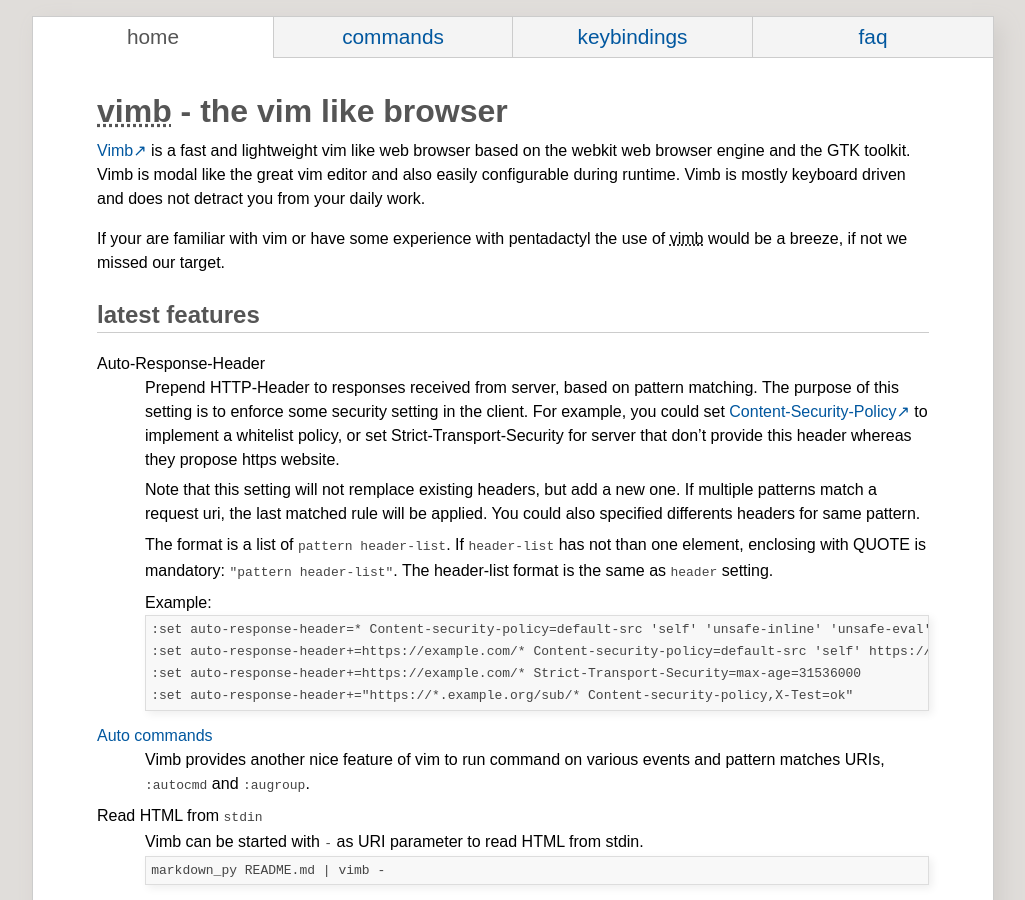
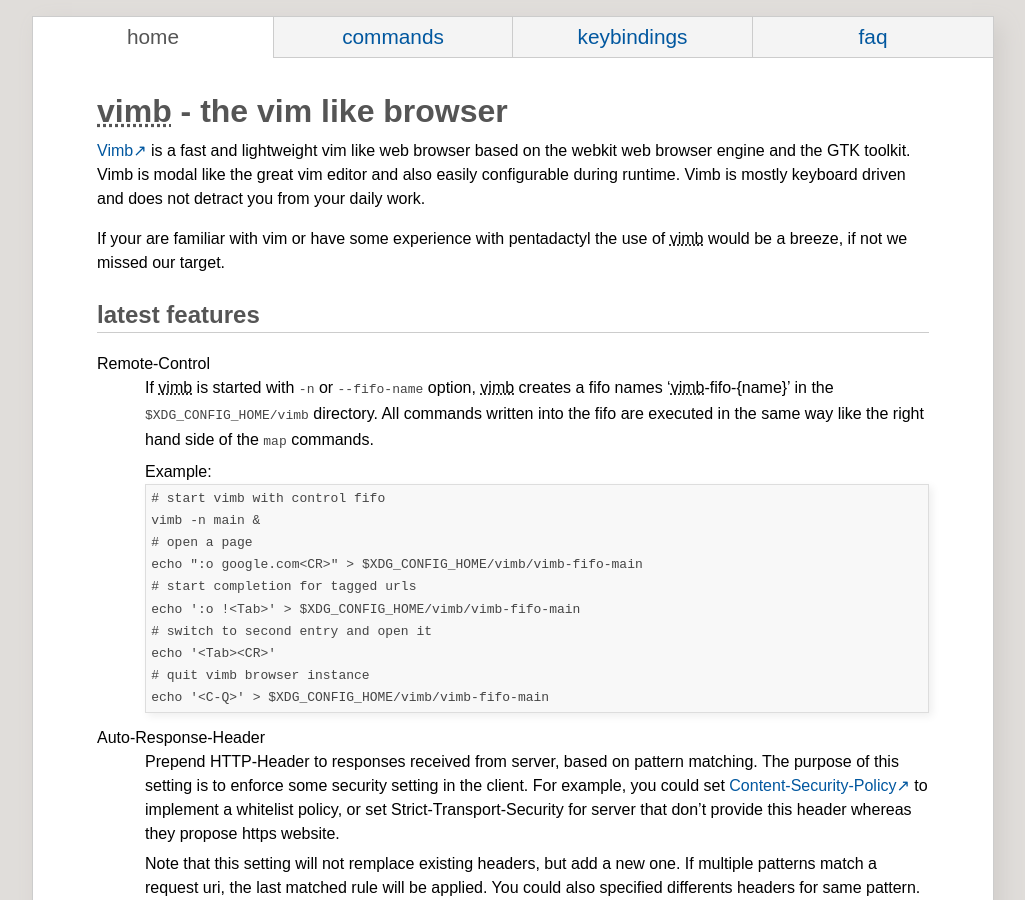
Before and after one commit to fanglingsu/vimb, a Jekyll site: the page built from index.md, in a window 1280 px wide and 900 px high. Shown: the whole window, without its empty margins (127-1152 px from the left). Built offline with Jekyll 4.4.1, drawn with Linux system fonts in a browser that asks for light colours.

Commit message:
Added new remote control feature.

````diff
--- a/index.md
+++ b/index.md
@@ -17,6 +17,26 @@
 of vimb would be a breeze, if not we missed our target.
 
 ## latest features
+
+Remote-Control
+: If vimb is started with `-n` or `--fifo-name` option, vimb creates a fifo
+  names 'vimb-fifo-{name}' in the `$XDG_CONFIG_HOME/vimb` directory. All
+  commands written into the fifo are executed in the same way like the right
+  hand side of the `map` commands.
+: Example:
+
+  ```bash
+  # start vimb with control fifo
+  vimb -n main &
+  # open a page
+  echo ":o google.com<CR>" > $XDG_CONFIG_HOME/vimb/vimb-fifo-main
+  # start completion for tagged urls
+  echo ':o !<Tab>' > $XDG_CONFIG_HOME/vimb/vimb-fifo-main
+  # switch to second entry and open it
+  echo '<Tab><CR>'
+  # quit vimb browser instance
+  echo '<C-Q>' > $XDG_CONFIG_HOME/vimb/vimb-fifo-main
+  ```
 
 Auto-Response-Header
 : Prepend HTTP-Header to responses received from server, based on pattern matching. The purpose of this setting is to enforce some security setting in the client. For example, you could set [Content-Security-Policy](http://www.w3.org/TR/CSP/) to implement a whitelist policy, or set Strict-Transport-Security for server that don't provide this header whereas they propose https website.
````
